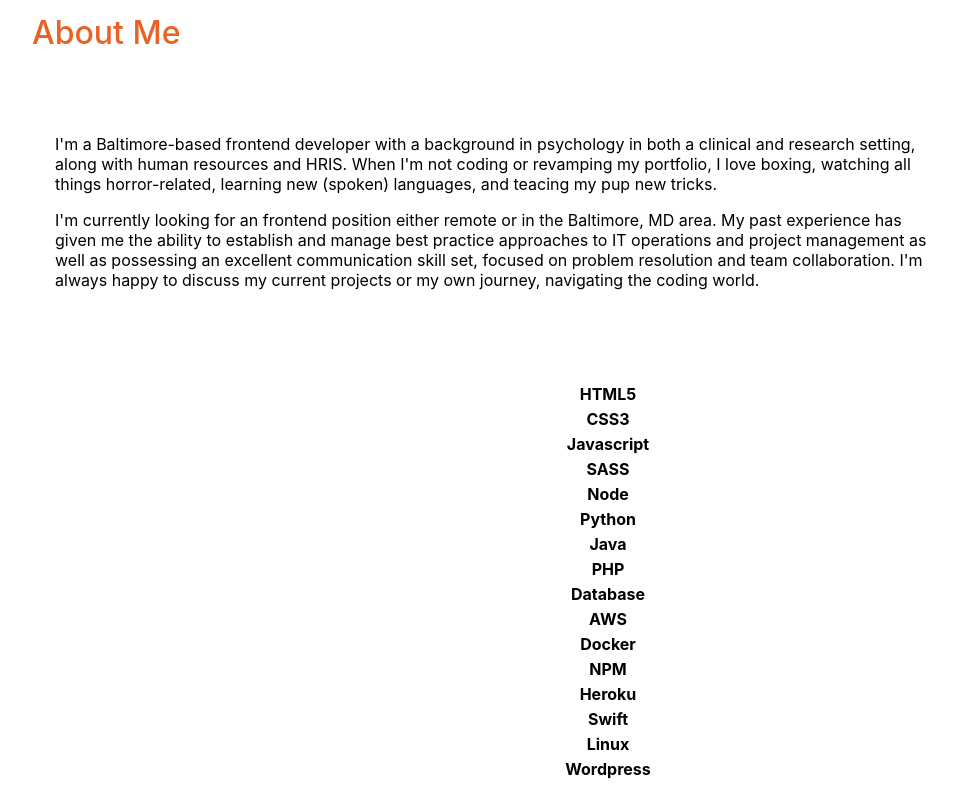
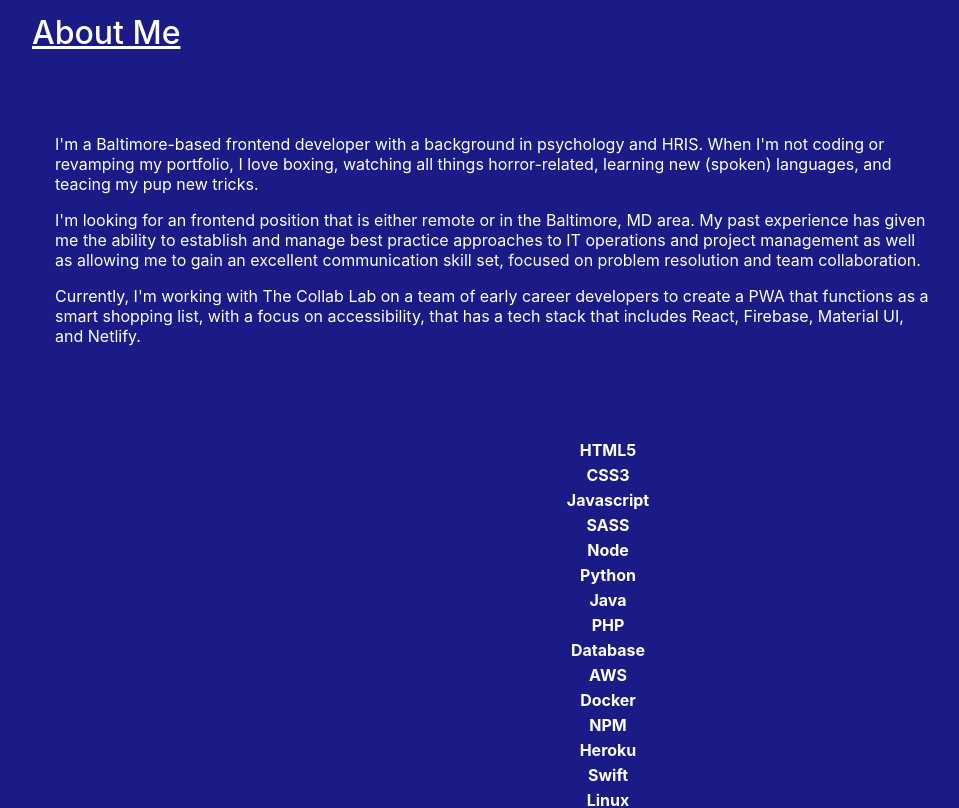
Before and after one commit to ablizben/my-react-portfolio, a React (Create React App) app: page / in a window 1280 px wide. Shown: the part 1000-1808 px from the top of the page, without its empty margins (32-991 px from the left). Built offline with nearby package versions, Linux system fonts and the light colour scheme; grey boxes are pictures that could not be loaded.

Commit message:
editing about section content

```diff
--- a/src/Components/About.js
+++ b/src/Components/About.js
@@ -1,6 +1,7 @@
 import React from "react";
 import Skills from './Skills';
 import { skillsBar, section2title } from '../Content';
+
 
 
 const About = () => {
@@ -16,18 +17,21 @@
         </div>
         <p className="lead about-text">
         <p>
-                I'm a Baltimore-based frontend developer with a background in psychology
-                in both a clinical and research setting, along with human resources and HRIS.
+                I'm a Baltimore-based frontend developer with a background in psychology and HRIS.
                 When I'm not coding or revamping my portfolio, I love boxing, watching all things
                 horror-related, learning new (spoken) languages, and teacing my pup new tricks.
             </p>
 
             <p>
-            I'm currently looking for an frontend position either remote or in the Baltimore, MD area.
+            I'm looking for an frontend position that is either remote or in the Baltimore, MD area.
             My past experience has given me the ability to establish and manage best practice
-            approaches to IT operations and project management as well as possessing an
+            approaches to IT operations and project management as well as allowing me to gain an
             excellent communication skill set, focused on problem resolution and team collaboration.
-            I'm always happy to discuss my current projects or my own journey, navigating the coding world.
+            </p>
+            <p>
+            Currently, I'm working with <a href='https://the-collab-lab.codes/'>The Collab Lab</a> on
+            a team of early career developers to create a PWA that functions as a smart shopping list, with a focus on accessibility,
+            that has a tech stack that includes React, Firebase, Material UI, and Netlify.
             </p>
         </p>
     </div>
--- a/src/Components/Skills.js
+++ b/src/Components/Skills.js
@@ -5,6 +5,7 @@
         <div data-aos="fade-up" className="skill__square col-3 col-sm-2 my-3 mx-auto" style={{display: 'inline', textAlign: 'center'}}>
             <i className={`${faClass} mx-auto my-auto`}></i>
             <h6 className="mt-2">{label}</h6>
+
         </div>
     )
 }
--- a/src/Content.js
+++ b/src/Content.js
@@ -7,14 +7,7 @@
     // if false, animation plays everytime element comes on screen
     once: true
 }
-// Change your display name on tha landing display
-const header = {
-    name: "a Human",
-}
-const background = {
-    // Options: Snow or Particle
-    type: "Snow"
-}
+
 // Write a para about yourself here
 // To update your image, go to './styles/images.css'
 const section2title = "About Me"
@@ -72,7 +65,8 @@
     },{
         name: "Wordpress",
         faClass: "fab fa-wordpress"
-    }
+    },
+
 ]
 // Edit your projects, its name, your skills used to make it, and the url.
 // You can omit freely anything if you dont have it
@@ -148,7 +142,7 @@
 ]
 // Contact form text, and Jotforms link
 // To get your own jotform link, go to https://www.jotform.com/
-// If you hacve the link already, paste it in the contactUrl below
+// If you have the link already, paste it in the contactUrl below
 const section5Title = "Get in Touch"
 const contact = {
     pitch: "Lorem ipsum dolor sit amet, consectetur adipiscing elit, sed do eiusmod tempor incididunt ut labore et dolore magna aliqua. Mauris nunc congue nisi vitae.",
@@ -156,7 +150,7 @@
     contactUrl: ''
 }
 // Paste your respective social media links. You can omit any if you dont have it
-// Upload your resume in your drive, get the shaareable link and paste it in the resume section
+// Upload your resume in your drive, get the shareable link and paste it in the resume section
 const social = {
     github: 'https://github.com',
     facebook: 'https://facebook.com',
@@ -165,4 +159,4 @@
     resume: 'https://novoresume.com/'
 }
 // Dont change anything here
-export { animation, header, background, about, skillsBar, projects, miscellaneous, contact, social, section2title, section3Title, section4Title, section5Title }
+export { animation, about, skillsBar, projects, miscellaneous, contact, social, section2title, section3Title, section4Title, section5Title }
```
Also changed, not shown: src/styles/no-touch.min.css.
